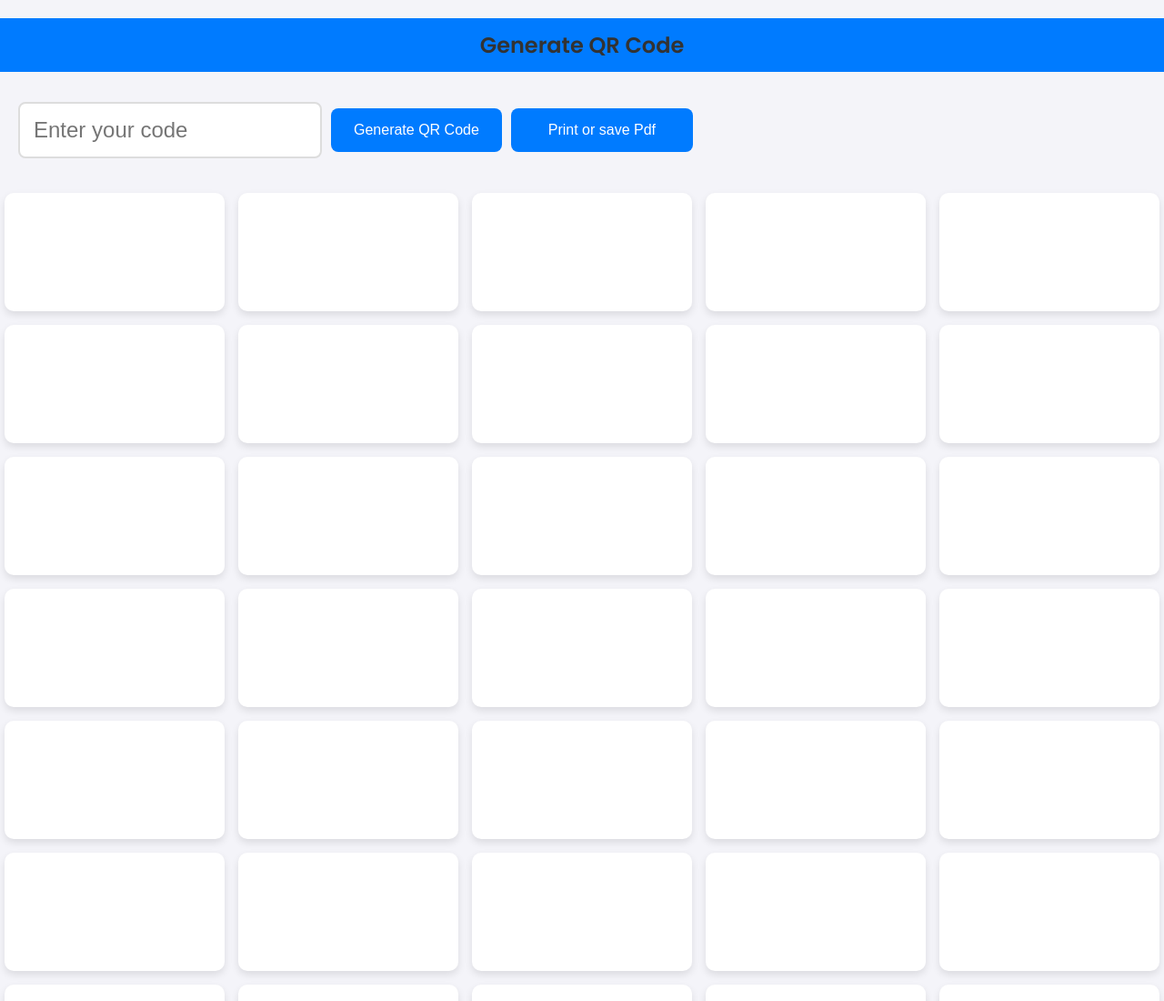
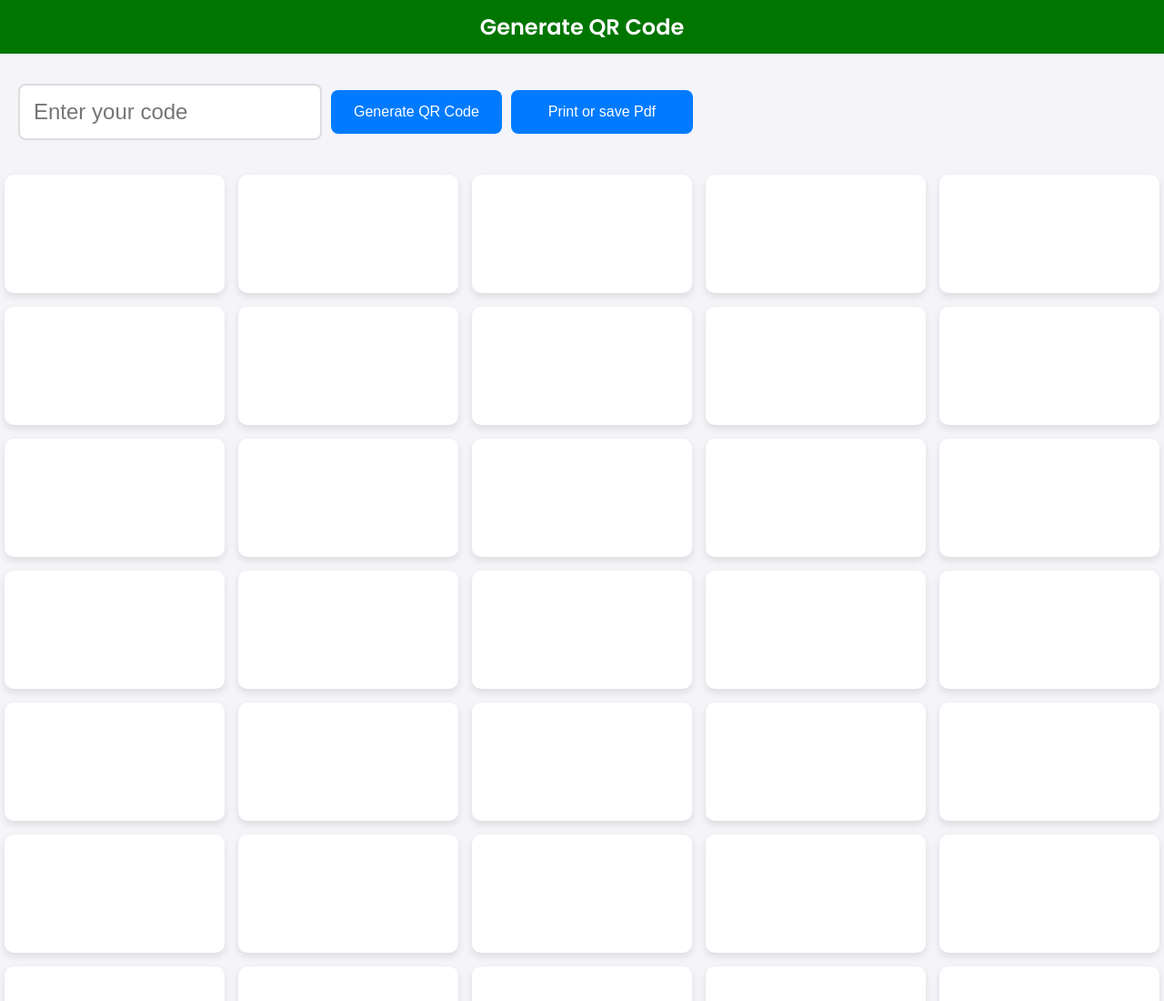
Before and after one commit to nemits99/qrcode-generate, a plain HTML site: page index.html in a window 1280 px wide. Shown: the top 1100 px of the page at 91% size. Drawn offline with Linux system fonts and the light colour scheme.

Commit message:
Add files via upload

```diff
--- a/index.html
+++ b/index.html
@@ -15,11 +15,11 @@
         }
 
         h2 {
-            background-color: #007bff;
+            background-color: #007500;
             padding: 12px;
             text-align: center;
-            margin-top: 20px;
-            color: #333;
+            margin-top: 0px;
+            color: #ffffff;
             font-weight: 600;
         }
 
```
